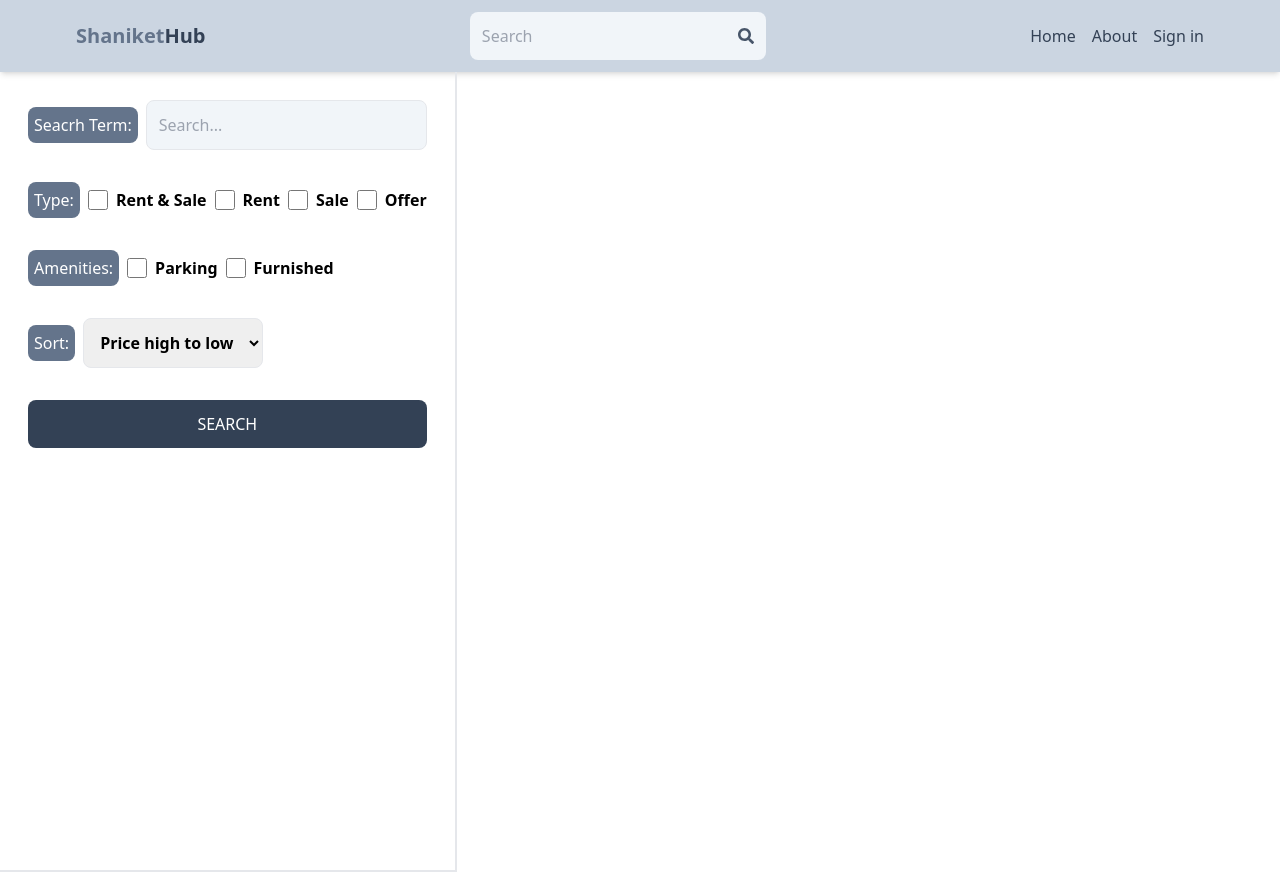
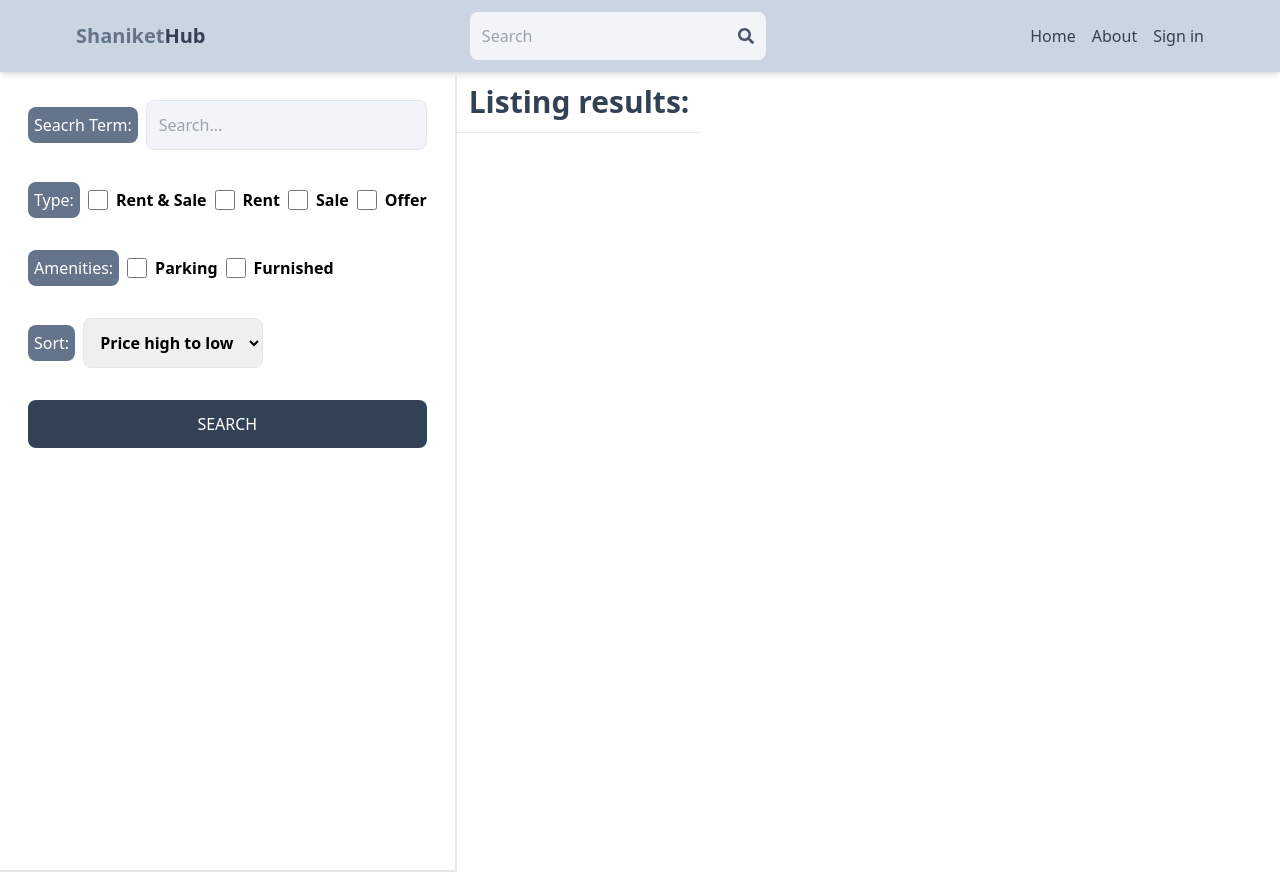
Before and after one commit to Saniketbaisoya/MERN-LOCAL-BUSINESS-HUB, a React (Vite) app in the folder Local-Buisness-Hub/: page /search in a window 1280 px wide. Built offline with nearby package versions, Linux system fonts and the light colour scheme; no server answers.

Commit message:
Adding one more ui part

```diff
--- a/Local-Buisness-Hub/src/pages/Search.jsx
+++ b/Local-Buisness-Hub/src/pages/Search.jsx
@@ -98,7 +98,9 @@ export default function Search() {
         </form>
       </div>
       {/* This div for the listings results */}
-      <div></div>
+      <div>
+        <h1 className=' text-3xl font-semibold border-b p-3 text-slate-700'>Listing results:</h1>
+      </div>
     </div>
   )
 }
```
